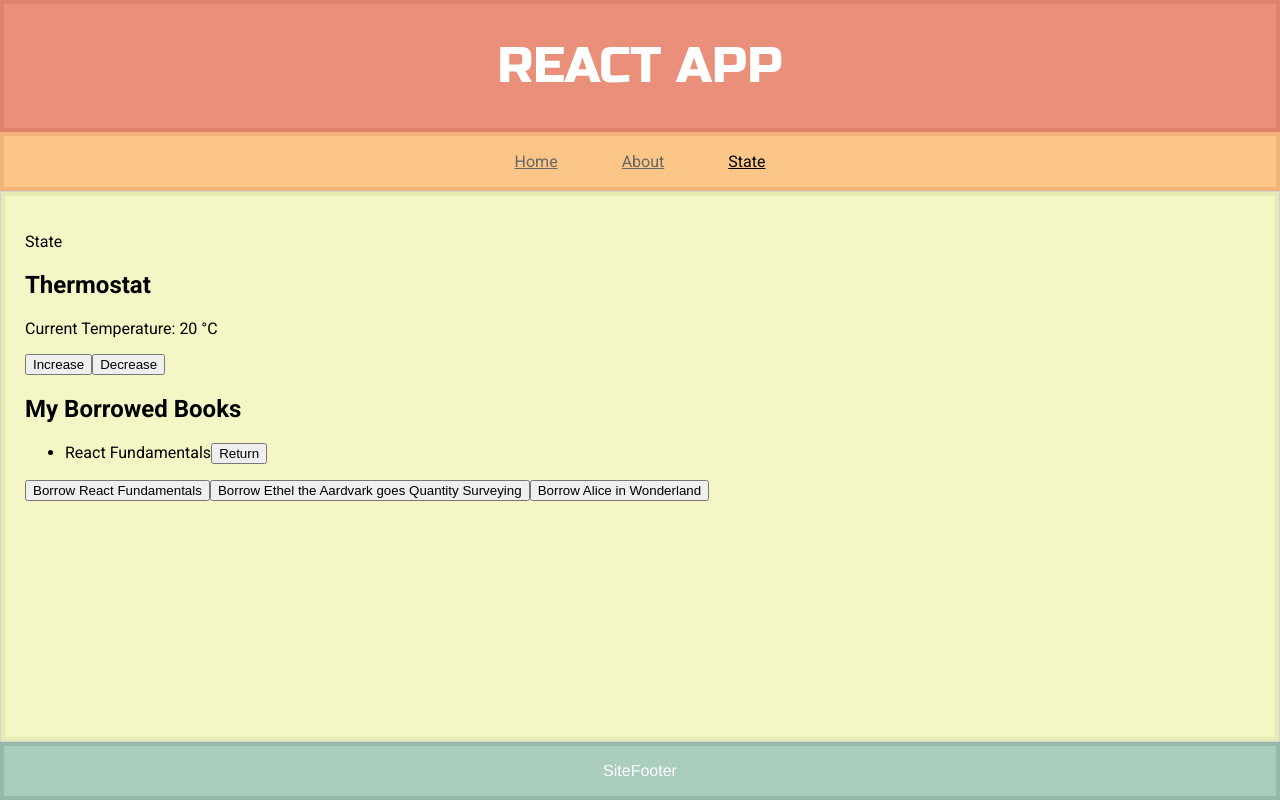
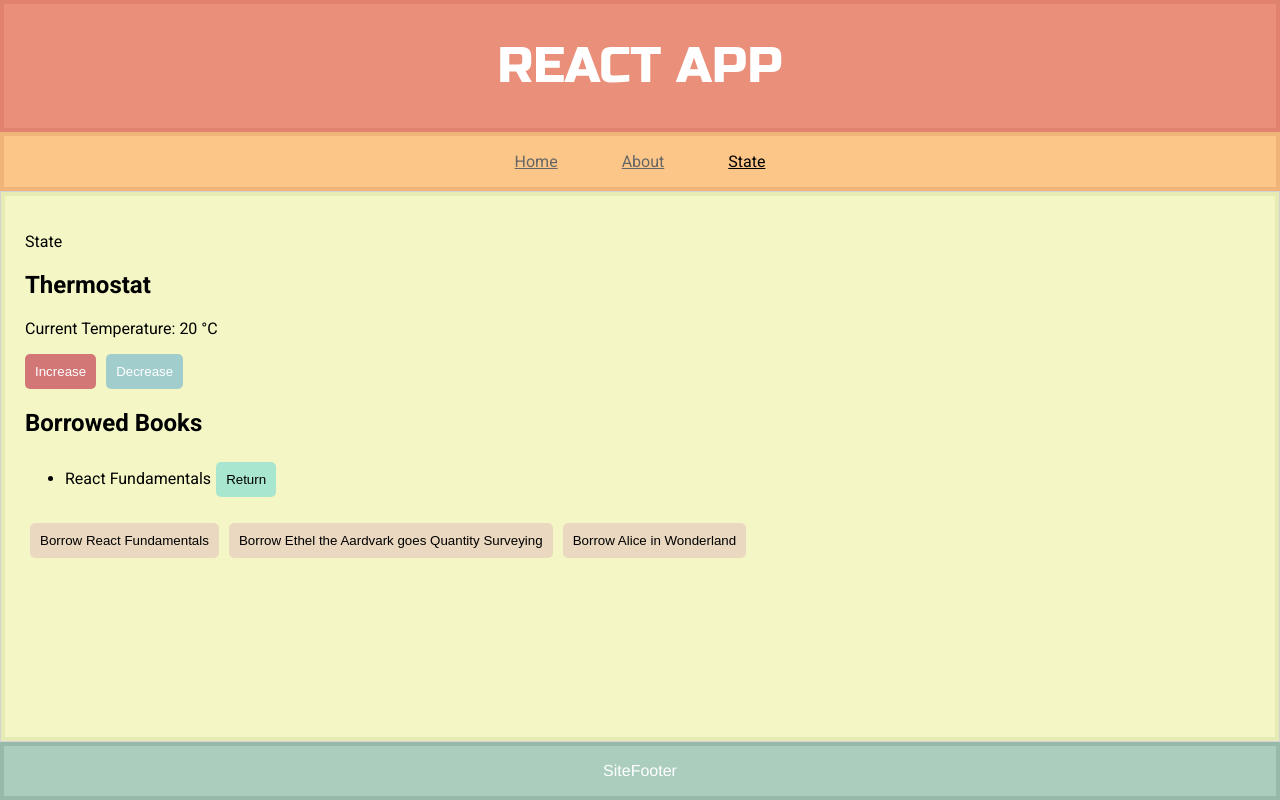
Before and after one commit to sfbennett/technative-react-playground, a React (Create React App) app: page /state in a window 1280 px wide. Both pictures are taken after a click on the button "Borrow React Fundamentals". Built offline with nearby package versions, Linux system fonts and the light colour scheme.

Commit message:
add styling

```diff
--- a/src/components/Home/Home.js
+++ b/src/components/Home/Home.js
@@ -1,7 +1,7 @@
 import styles from "./Home.module.css";
 
 function Home() {
-  return <div className={styles.wrapper}>Home</div>;
+  return <div className={styles.wrapper}>Welcome to my React App!</div>;
 }
 
 export default Home;
--- a/src/components/State/Library.jsx
+++ b/src/components/State/Library.jsx
@@ -1,4 +1,5 @@
 import React, { useState } from "react";
+import styles from "./State.module.css";
 
 function Library() {
   // Using useState hook to manage borrowedBooks array
@@ -18,24 +19,33 @@ function Library() {
 
   return (
     <div>
-      <h2>My Borrowed Books</h2>
+      <h2>Borrowed Books</h2>
       <ul>
         {borrowedBooks.map((book, index) => (
           <li key={index}>
             {book}
-            <button onClick={() => returnBook(index)}>Return</button>
+            <button onClick={() => returnBook(index)} className={styles.return}>
+              Return
+            </button>
           </li>
         ))}
       </ul>
-      <button onClick={() => borrowBook("React Fundamentals")}>
+      <button
+        onClick={() => borrowBook("React Fundamentals")}
+        className={styles.borrow}
+      >
         Borrow React Fundamentals
       </button>
       <button
         onClick={() => borrowBook("Ethel the Aardvark goes Quantity Surveying")}
+        className={styles.borrow}
       >
         Borrow Ethel the Aardvark goes Quantity Surveying
       </button>
-      <button onClick={() => borrowBook("Alice in Wonderland")}>
+      <button
+        onClick={() => borrowBook("Alice in Wonderland")}
+        className={styles.borrow}
+      >
         Borrow Alice in Wonderland
       </button>
     </div>
--- a/src/components/State/State.module.css
+++ b/src/components/State/State.module.css
@@ -6,3 +6,57 @@
   border: 4px solid #e6ebb4;
   font-family: "Roboto", sans-serif;
 }
+
+/* Temperature Buttons Styling */
+
+.buttonIncrease,
+.buttonDecrease {
+  border: none;
+  border-radius: 5px;
+  background: #d37676;
+  padding: 10px;
+  color: white;
+  margin-right: 10px;
+}
+
+.buttonIncrease {
+  background: #d37676;
+}
+
+.buttonDecrease {
+  background: #a2cdcd;
+}
+
+.buttonIncrease:hover {
+  background: white;
+  border: 2px solid #d37676;
+  color: #d37676;
+}
+
+.buttonDecrease:hover {
+  background: white;
+  border: 2px solid #a2cdcd;
+  color: #a2cdcd;
+}
+
+/* Book buttons styling */
+
+.borrow {
+  background: #ead8c0;
+  padding: 10px;
+  border: none;
+  border-radius: 5px;
+  margin: 5px;
+}
+
+.return {
+  margin: 5px;
+  border: none;
+  border-radius: 5px;
+  padding: 10px;
+  background: #a8e6cf;
+}
+
+.bookcontainer {
+  margin-top: 40px;
+}
--- a/src/components/State/Thermostat.jsx
+++ b/src/components/State/Thermostat.jsx
@@ -1,4 +1,5 @@
 import React, { useState } from "react";
+import styles from "./State.module.css";
 
 function Thermostat() {
   // Using useState hook to manage temperature state
@@ -6,15 +7,25 @@ function Thermostat() {
 
   // Function to adjust temperature
   const adjustTemperature = (amount) => {
-    setTemperature(temperature + amount); // Adjusting temperature by amount
+    setTemperature((prevTemperature) => prevTemperature + amount); // Adjusting temperature by amount
   };
 
   return (
     <div>
       <h2>Thermostat</h2>
       <p>Current Temperature: {temperature} °C</p>
-      <button onClick={() => adjustTemperature(1)}>Increase</button>
-      <button onClick={() => adjustTemperature(-1)}>Decrease</button>
+      <button
+        onClick={() => adjustTemperature(1)}
+        className={styles.buttonIncrease}
+      >
+        Increase
+      </button>
+      <button
+        onClick={() => adjustTemperature(-1)}
+        className={styles.buttonDecrease}
+      >
+        Decrease
+      </button>
     </div>
   );
 }
```
